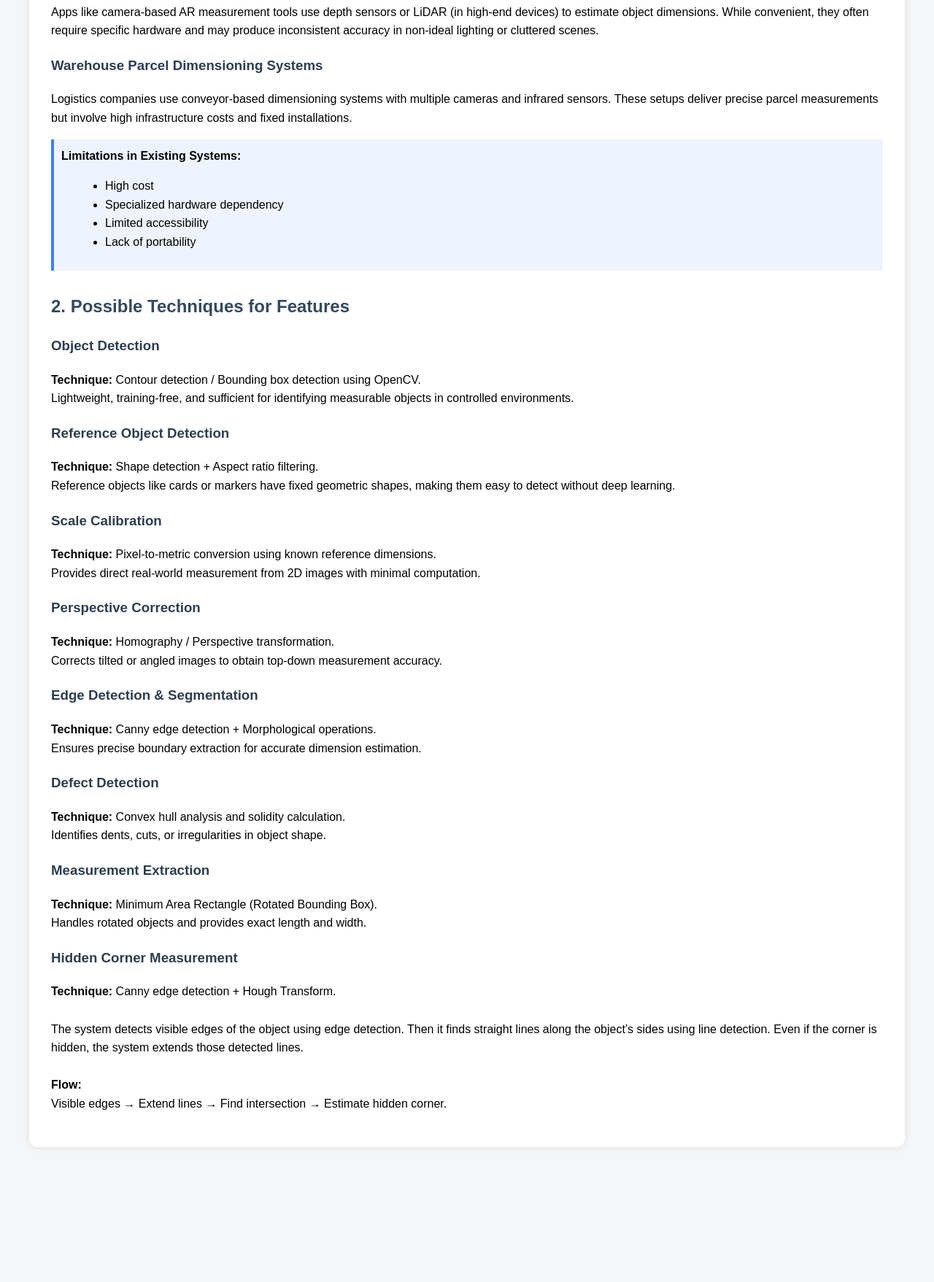
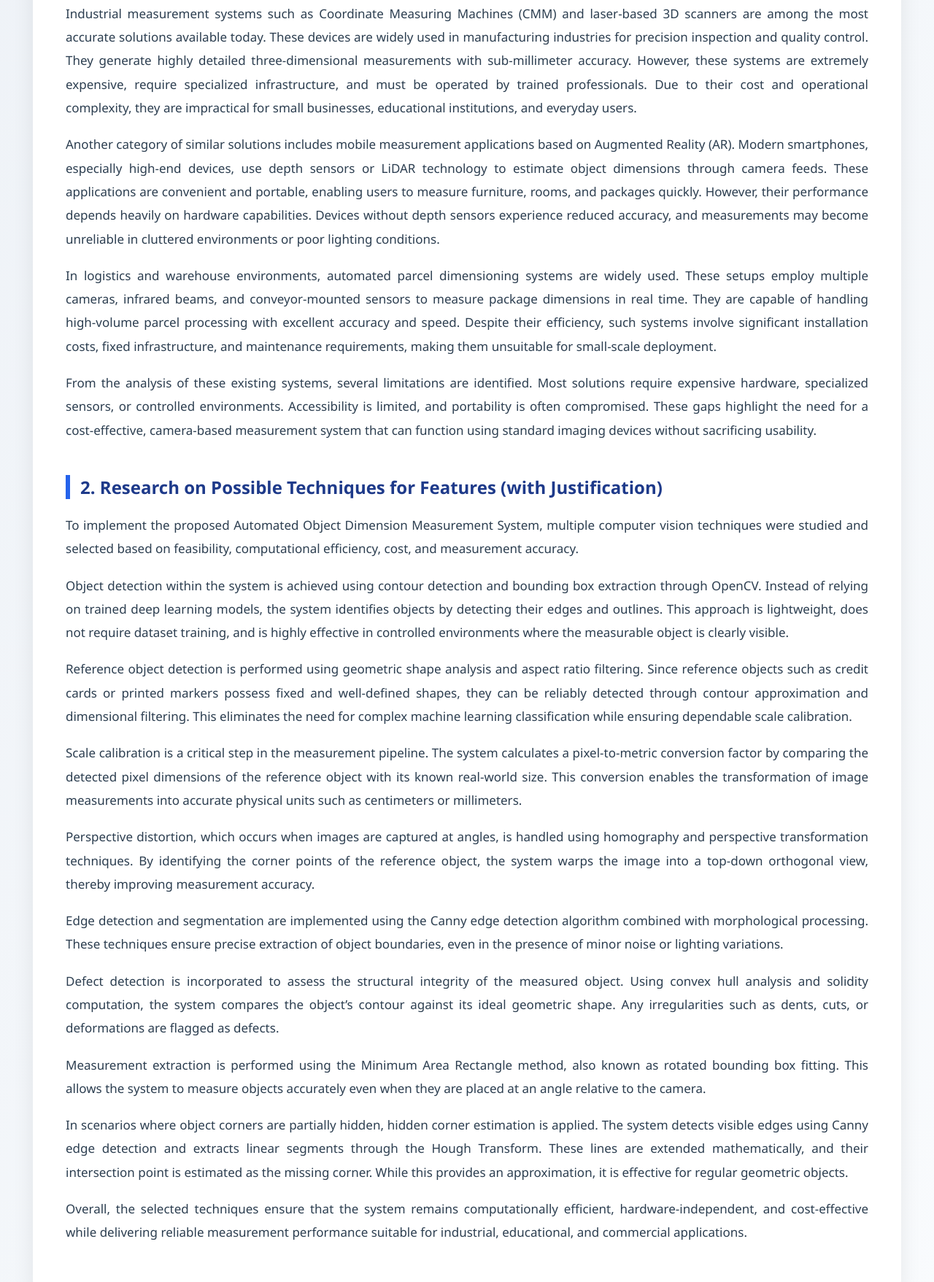
Before and after one commit to VandanArora18/tiet-ucs532p-excel, a plain HTML site: page index.html in a window 1280 px wide. Shown: the part 396-2153 px from the top of the page at 73% size. Before the commit the page ends 2008 px from the top, so only its background shows below. Drawn offline with Linux system fonts and the light colour scheme.

Commit message:
Update index.html

```diff
--- a/index.html
+++ b/index.html
@@ -6,153 +6,147 @@
 <title>Automated Object Dimension Measurement System</title>
 
 <style>
-        body {
-            font-family: Arial, Helvetica, sans-serif;
-            margin: 40px;
-            background-color: #f4f6f8;
-            line-height: 1.6;
+
+body{
+    margin:0;
+    font-family: "Segoe UI", Arial, sans-serif;
+    background: linear-gradient(120deg,#eef2f7,#f9fbfd);
+    color:#2c3e50;
 }
 
-        .container {
-            background: white;
-            padding: 30px;
-            border-radius: 12px;
-            box-shadow: 0 0 12px rgba(0,0,0,0.1);
+header{
+    background:#111827;
+    color:white;
+    padding:30px;
+    text-align:center;
+    font-size:30px;
+    font-weight:bold;
+    letter-spacing:1px;
+    box-shadow:0 3px 10px rgba(0,0,0,0.2);
 }
 
-        h1 {
-            color: #2c3e50;
-            text-align: center;
+.container{
+    max-width:1100px;
+    margin:40px auto;
+    background:white;
+    padding:45px;
+    border-radius:14px;
+    box-shadow:0 10px 30px rgba(0,0,0,0.08);
 }
 
-        h2 {
-            color: #34495e;
-            margin-top: 30px;
+h2{
+    color:#1e3a8a;
+    border-left:6px solid #2563eb;
+    padding-left:14px;
+    margin-top:45px;
 }
 
-        h3 {
-            color: #2c3e50;
-            margin-top: 20px;
+p{
+    font-size:17px;
+    line-height:1.9;
+    text-align:justify;
+    margin-top:18px;
 }
 
-        p {
-            font-size: 16px;
+.section{
+    margin-top:20px;
 }
 
-        ul {
-            margin-left: 20px;
+.footer{
+    text-align:center;
+    padding:20px;
+    font-size:14px;
+    color:#6b7280;
 }
 
-        .highlight {
-            background: #eef3ff;
-            padding: 10px;
-            border-left: 4px solid #3b82f6;
-            margin-top: 10px;
-        }
 </style>
 </head>
 
 <body>
 
+<header>
+Automated Object Dimension Measurement System
+</header>
+
 <div class="container">
 
-<h1>Automated Object Dimension Measurement System</h1>
+<h2>1. Research on Existing Similar Work / Competitors</h2>
 
-<!-- Section 1 -->
+<div class="section">
 
-<h2>1. Existing Similar Work</h2>
-
-<h3>Industrial 3D Scanners and CMM Machines</h3>
 <p>
-Coordinate Measuring Machines (CMM) and laser scanners provide highly accurate 3D measurements.
-However, they are expensive, require trained operators, and are impractical for small businesses or casual users.
+Several technologies and systems already exist that perform object measurement and dimension estimation using imaging and sensing techniques. Studying these systems helps understand current industry practices, technological capabilities, and existing limitations that motivate the need for a low-cost alternative solution.
 </p>
 
-<h3>Mobile Measurement Applications</h3>
 <p>
-Apps like camera-based AR measurement tools use depth sensors or LiDAR (in high-end devices)
-to estimate object dimensions. While convenient, they often require specific hardware and may
-produce inconsistent accuracy in non-ideal lighting or cluttered scenes.
+Industrial measurement systems such as Coordinate Measuring Machines (CMM) and laser-based 3D scanners are among the most accurate solutions available today. These devices are widely used in manufacturing industries for precision inspection and quality control. They generate highly detailed three-dimensional measurements with sub-millimeter accuracy. However, these systems are extremely expensive, require specialized infrastructure, and must be operated by trained professionals. Due to their cost and operational complexity, they are impractical for small businesses, educational institutions, and everyday users.
 </p>
 
-<h3>Warehouse Parcel Dimensioning Systems</h3>
 <p>
-Logistics companies use conveyor-based dimensioning systems with multiple cameras and infrared sensors.
-These setups deliver precise parcel measurements but involve high infrastructure costs and fixed installations.
+Another category of similar solutions includes mobile measurement applications based on Augmented Reality (AR). Modern smartphones, especially high-end devices, use depth sensors or LiDAR technology to estimate object dimensions through camera feeds. These applications are convenient and portable, enabling users to measure furniture, rooms, and packages quickly. However, their performance depends heavily on hardware capabilities. Devices without depth sensors experience reduced accuracy, and measurements may become unreliable in cluttered environments or poor lighting conditions.
 </p>
 
-<div class="highlight">
-<b>Limitations in Existing Systems:</b>
-<ul>
-    <li>High cost</li>
-    <li>Specialized hardware dependency</li>
-    <li>Limited accessibility</li>
-    <li>Lack of portability</li>
-</ul>
-</div>
-
-<!-- Section 2 -->
-
-<h2>2. Possible Techniques for Features</h2>
-
-<h3>Object Detection</h3>
 <p>
-<b>Technique:</b> Contour detection / Bounding box detection using OpenCV.<br>
-Lightweight, training-free, and sufficient for identifying measurable objects in controlled environments.
+In logistics and warehouse environments, automated parcel dimensioning systems are widely used. These setups employ multiple cameras, infrared beams, and conveyor-mounted sensors to measure package dimensions in real time. They are capable of handling high-volume parcel processing with excellent accuracy and speed. Despite their efficiency, such systems involve significant installation costs, fixed infrastructure, and maintenance requirements, making them unsuitable for small-scale deployment.
 </p>
 
-<h3>Reference Object Detection</h3>
 <p>
-<b>Technique:</b> Shape detection + Aspect ratio filtering.<br>
-Reference objects like cards or markers have fixed geometric shapes,
-making them easy to detect without deep learning.
-</p>
-
-<h3>Scale Calibration</h3>
-<p>
-<b>Technique:</b> Pixel-to-metric conversion using known reference dimensions.<br>
-Provides direct real-world measurement from 2D images with minimal computation.
-</p>
-
-<h3>Perspective Correction</h3>
-<p>
-<b>Technique:</b> Homography / Perspective transformation.<br>
-Corrects tilted or angled images to obtain top-down measurement accuracy.
-</p>
-
-<h3>Edge Detection & Segmentation</h3>
-<p>
-<b>Technique:</b> Canny edge detection + Morphological operations.<br>
-Ensures precise boundary extraction for accurate dimension estimation.
-</p>
-
-<h3>Defect Detection</h3>
-<p>
-<b>Technique:</b> Convex hull analysis and solidity calculation.<br>
-Identifies dents, cuts, or irregularities in object shape.
-</p>
-
-<h3>Measurement Extraction</h3>
-<p>
-<b>Technique:</b> Minimum Area Rectangle (Rotated Bounding Box).<br>
-Handles rotated objects and provides exact length and width.
-</p>
-
-<h3>Hidden Corner Measurement</h3>
-<p>
-<b>Technique:</b> Canny edge detection + Hough Transform.<br><br>
-
-The system detects visible edges of the object using edge detection.
-Then it finds straight lines along the object’s sides using line detection.
-Even if the corner is hidden, the system extends those detected lines.
-
-<br><br>
-
-<b>Flow:</b><br>
-Visible edges → Extend lines → Find intersection → Estimate hidden corner.
+From the analysis of these existing systems, several limitations are identified. Most solutions require expensive hardware, specialized sensors, or controlled environments. Accessibility is limited, and portability is often compromised. These gaps highlight the need for a cost-effective, camera-based measurement system that can function using standard imaging devices without sacrificing usability.
 </p>
 
 </div>
 
+<h2>2. Research on Possible Techniques for Features (with Justification)</h2>
+
+<div class="section">
+
+<p>
+To implement the proposed Automated Object Dimension Measurement System, multiple computer vision techniques were studied and selected based on feasibility, computational efficiency, cost, and measurement accuracy.
+</p>
+
+<p>
+Object detection within the system is achieved using contour detection and bounding box extraction through OpenCV. Instead of relying on trained deep learning models, the system identifies objects by detecting their edges and outlines. This approach is lightweight, does not require dataset training, and is highly effective in controlled environments where the measurable object is clearly visible.
+</p>
+
+<p>
+Reference object detection is performed using geometric shape analysis and aspect ratio filtering. Since reference objects such as credit cards or printed markers possess fixed and well-defined shapes, they can be reliably detected through contour approximation and dimensional filtering. This eliminates the need for complex machine learning classification while ensuring dependable scale calibration.
+</p>
+
+<p>
+Scale calibration is a critical step in the measurement pipeline. The system calculates a pixel-to-metric conversion factor by comparing the detected pixel dimensions of the reference object with its known real-world size. This conversion enables the transformation of image measurements into accurate physical units such as centimeters or millimeters.
+</p>
+
+<p>
+Perspective distortion, which occurs when images are captured at angles, is handled using homography and perspective transformation techniques. By identifying the corner points of the reference object, the system warps the image into a top-down orthogonal view, thereby improving measurement accuracy.
+</p>
+
+<p>
+Edge detection and segmentation are implemented using the Canny edge detection algorithm combined with morphological processing. These techniques ensure precise extraction of object boundaries, even in the presence of minor noise or lighting variations.
+</p>
+
+<p>
+Defect detection is incorporated to assess the structural integrity of the measured object. Using convex hull analysis and solidity computation, the system compares the object’s contour against its ideal geometric shape. Any irregularities such as dents, cuts, or deformations are flagged as defects.
+</p>
+
+<p>
+Measurement extraction is performed using the Minimum Area Rectangle method, also known as rotated bounding box fitting. This allows the system to measure objects accurately even when they are placed at an angle relative to the camera.
+</p>
+
+<p>
+In scenarios where object corners are partially hidden, hidden corner estimation is applied. The system detects visible edges using Canny edge detection and extracts linear segments through the Hough Transform. These lines are extended mathematically, and their intersection point is estimated as the missing corner. While this provides an approximation, it is effective for regular geometric objects.
+</p>
+
+<p>
+Overall, the selected techniques ensure that the system remains computationally efficient, hardware-independent, and cost-effective while delivering reliable measurement performance suitable for industrial, educational, and commercial applications.
+</p>
+
+</div>
+
+</div>
+
+<div class="footer">
+Documentation Published via GitHub Pages
+</div>
+
 </body>
 </html>
```
Lines whose indentation alone changed are shown as unchanged.
